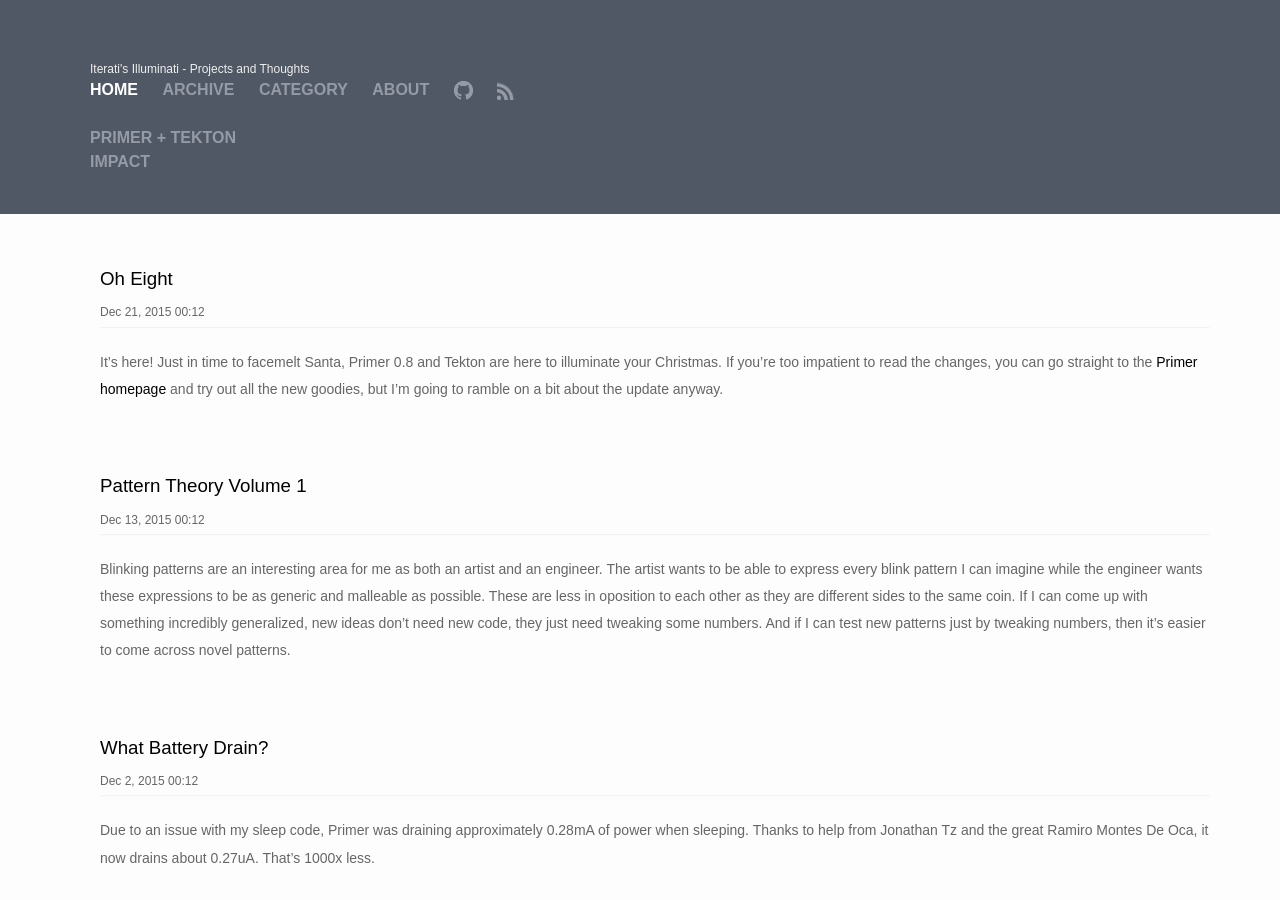
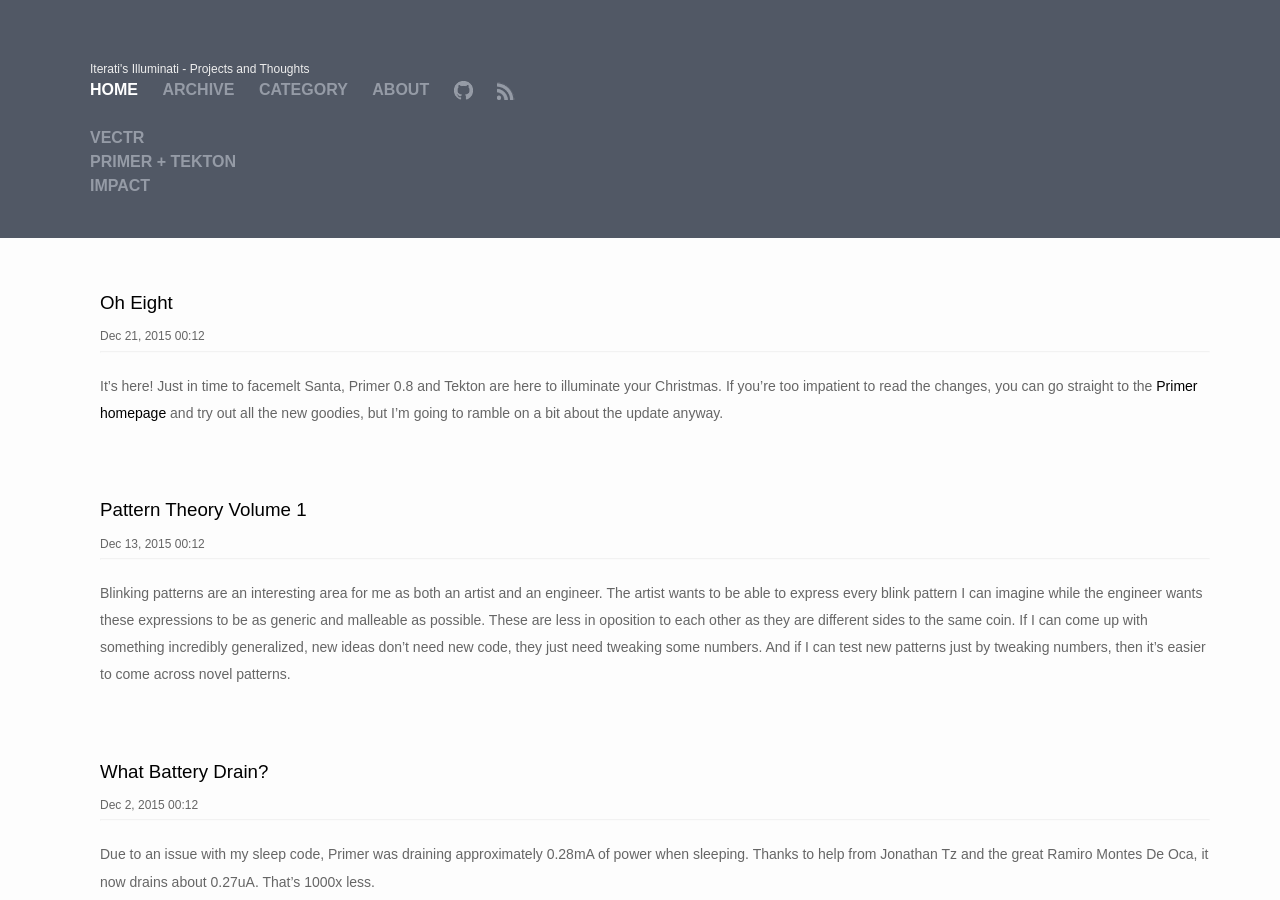
Before and after one commit to iterati/iterati.github.io, a Jekyll site: the page built from index.html, in a window 1280 px wide and 900 px high. Built offline with Jekyll 4.4.1, drawn with Linux system fonts in a browser that asks for light colours.

Commit message:
Add link to vectr to header

```diff
--- a/_includes/header.html
+++ b/_includes/header.html
@@ -60,6 +60,8 @@
         <br />
         <br />
         <div class="nav">
+            <li><a href="/vectr.html">VectR</a></li>
+            <br />
             <li><a href="/primer.html">Primer + Tekton</a></li>
             <br />
             <li><a href="/impact.html">Impact</a></li>
```
